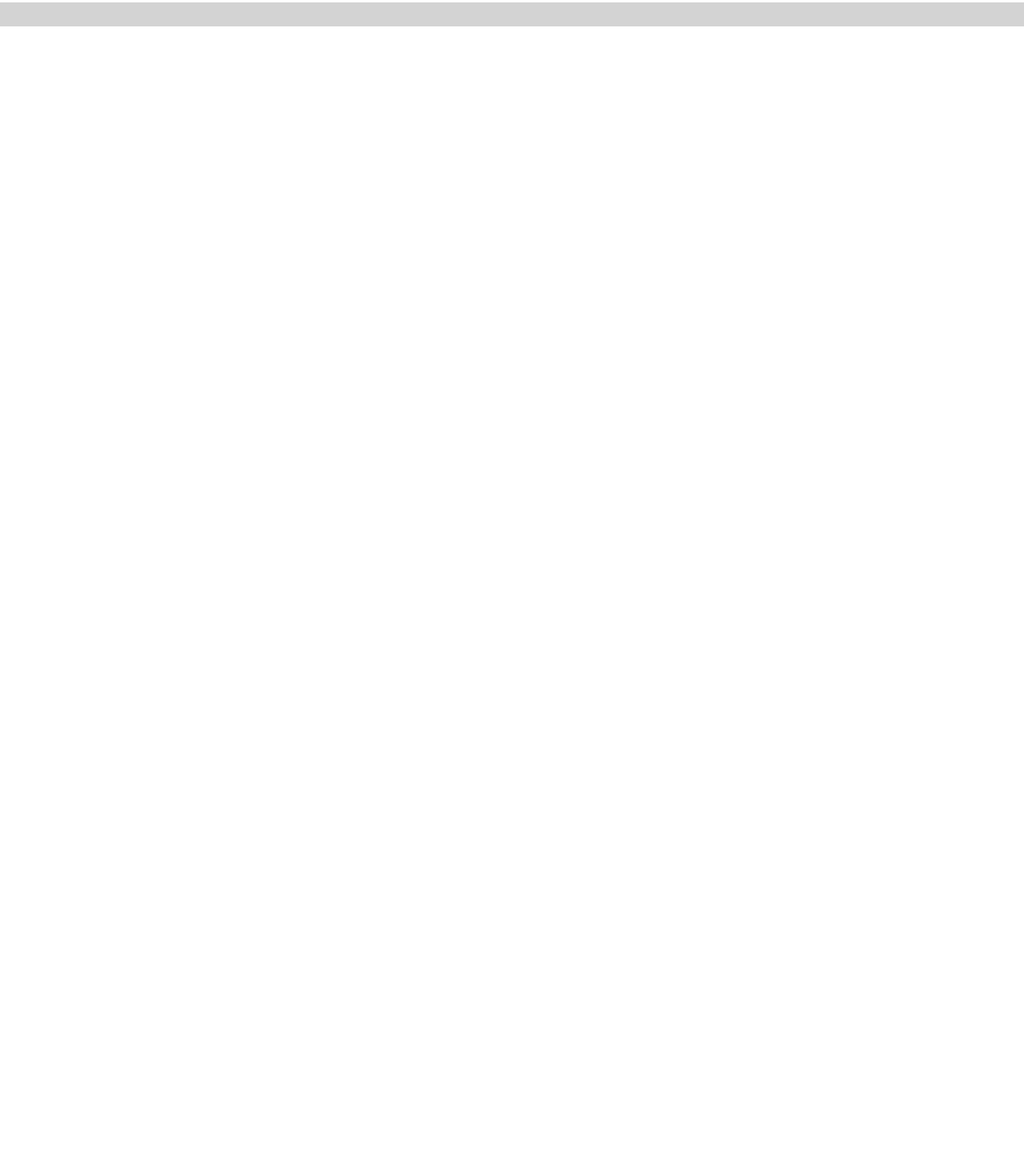
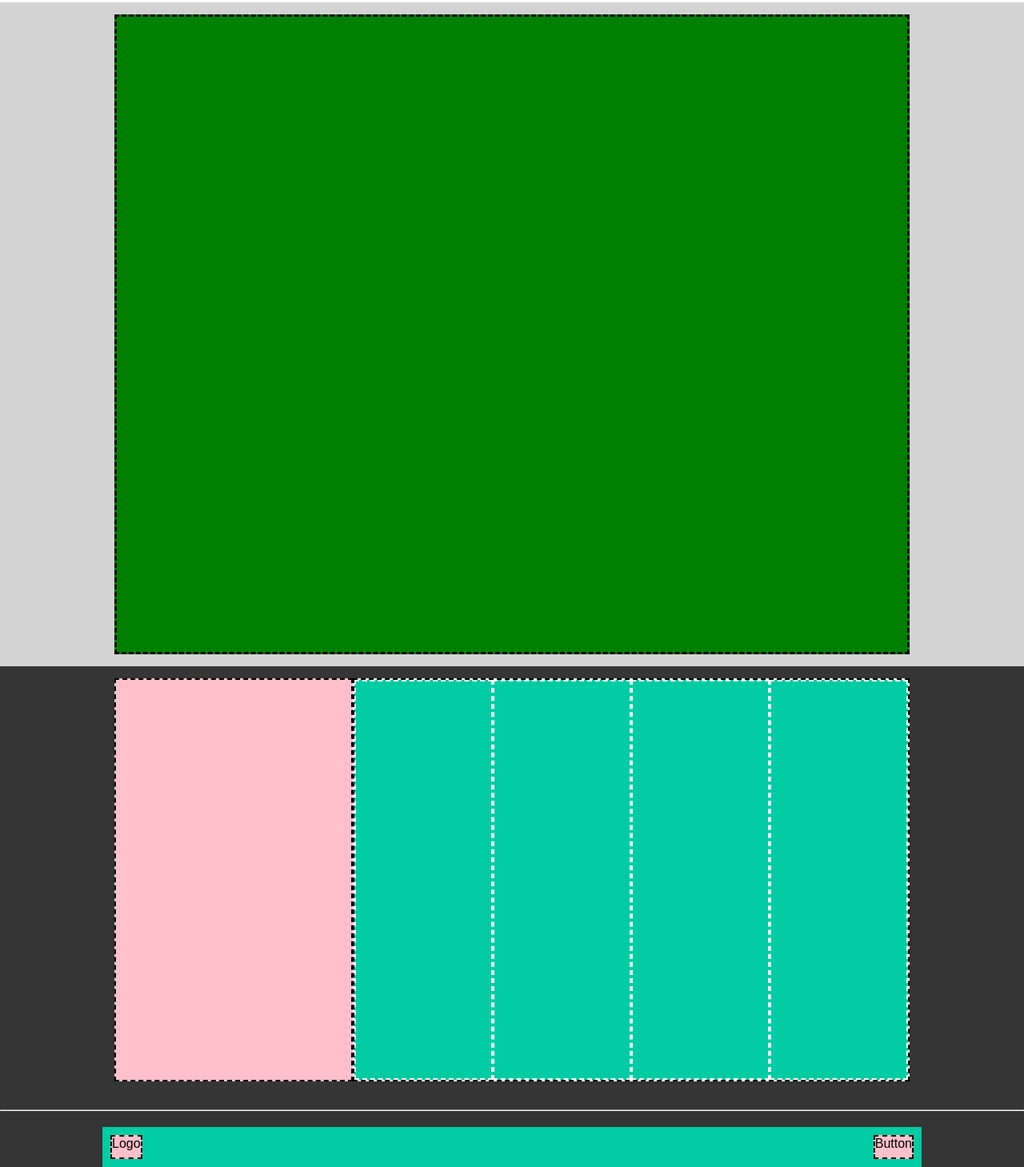
Before and after one commit to riccardotrezzi/htmlcss-struttura-discord, a plain HTML site: page index.html in a window 1280 px wide. Shown: the part 2237-3696 px from the top of the page at 80% size. Before the commit the page ends 2290 px from the top, so only its background shows below. Drawn offline with Linux system fonts and the light colour scheme.

Commit message:
Fine Esercizio

```diff
--- a/css/style.css
+++ b/css/style.css
@@ -17,7 +17,7 @@ body{
     width: 80%;
 }
 
-header, main{
+header{
     margin-bottom: 20px;
 }
 
@@ -43,6 +43,11 @@ main article{
     background-color: lightgray;
 }
 
+.background-4{
+    background-color:rgb(1, 204, 163);
+    width:80%;
+}
+
 .flex-container-1{
     display: flex;
     justify-content: center;
@@ -54,12 +59,27 @@ main article{
     padding: 15px;
     margin-bottom: 20px;
 }
+.flex-container-2-1{
+    display: flex;
+    padding: 15px;
+}
 
 .flex-container-3{
     display: flex;
     flex-direction: row-reverse;
     padding: 15px;
     margin-bottom: 20px;
+}
+
+.flex-container-4{
+    display: flex;
+    flex-direction: row;
+}
+
+.flex-container-5{
+    display: flex;
+    justify-content: space-between;
+    padding: 10px;
 }
 
 .menu{
@@ -92,8 +112,53 @@ article{
     border: 2px dashed black;
 }
 
-main > section{
+.box-green{
+    width: 100%;
     min-height: 800px;
     background-color: green;
     border: 3px dashed black;
+    padding: 20px;
 }
+
+footer{
+    background-color: rgb(53, 53, 53);
+}
+
+.section-footer-1{
+    width:30%;
+    min-height: 500px;
+    background-color: pink;
+    border: 2px dashed black;
+}
+
+.section-footer-2{
+    width:70%;
+    min-height: 500px;
+    background-color: rgb(255, 255, 255);
+    border: 2px dashed black;
+}
+
+.div-footer-3{
+    min-height: 500px;
+    width:25%;
+    background-color: rgb(1, 204, 163);
+    border: 2px dashed white;
+}
+
+#white-line{
+    color: white;
+    margin-bottom: 20px;
+}
+
+.section-footer-3{
+    width: 100%;
+    margin: 10px;
+}
+
+.small-rectangle{
+    background-color: pink;
+    border: 2px dashed black;
+    width:fit-content;
+    height: 30px;
+    text-align: center;
+}
--- a/index.html
+++ b/index.html
@@ -50,15 +50,32 @@
                     </div>
                 </div>
 
-                <div class="background-3">
-                    <div class="container flex-container-2">
-                            <section></section>
+                <section class="background-3">
+                    <div class="container flex-container-2-1">
+                            <div class="box-green"></div>
                     </div>
-
-                </div>
+                </section>
             </main>
 
             <!--Footer-->
+            <footer>
+                <div class="container flex-container-2">
+                    <section class="section-footer-1"></section>
+                    <section class="section-footer-2 flex-container-4">
+                        <div class="div-footer-3"></div>
+                        <div class="div-footer-3"></div>
+                        <div class="div-footer-3"></div>
+                        <div class="div-footer-3"></div>
+                    </section>
+                </div>
+
+                <hr id="white-line">
+
+                <div class="container background-4 flex-container-5">
+                        <div class="small-rectangle">Logo</div>
+                        <div class="small-rectangle">Button</div>
+                </div>
+            </footer>
         </div>
     </body>
 </html>
```
